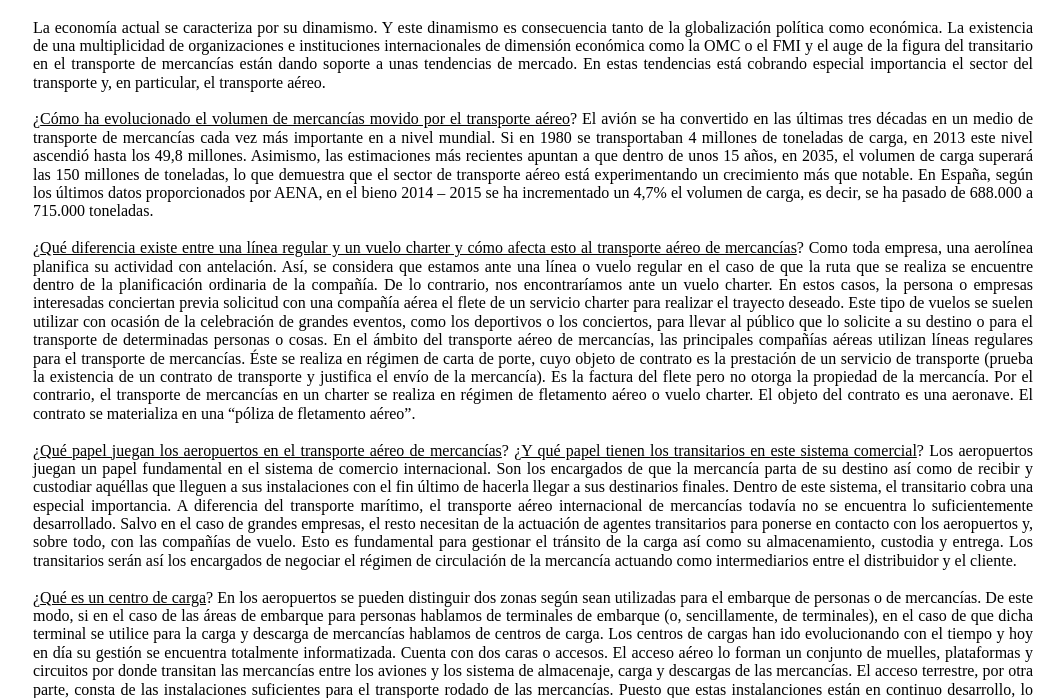
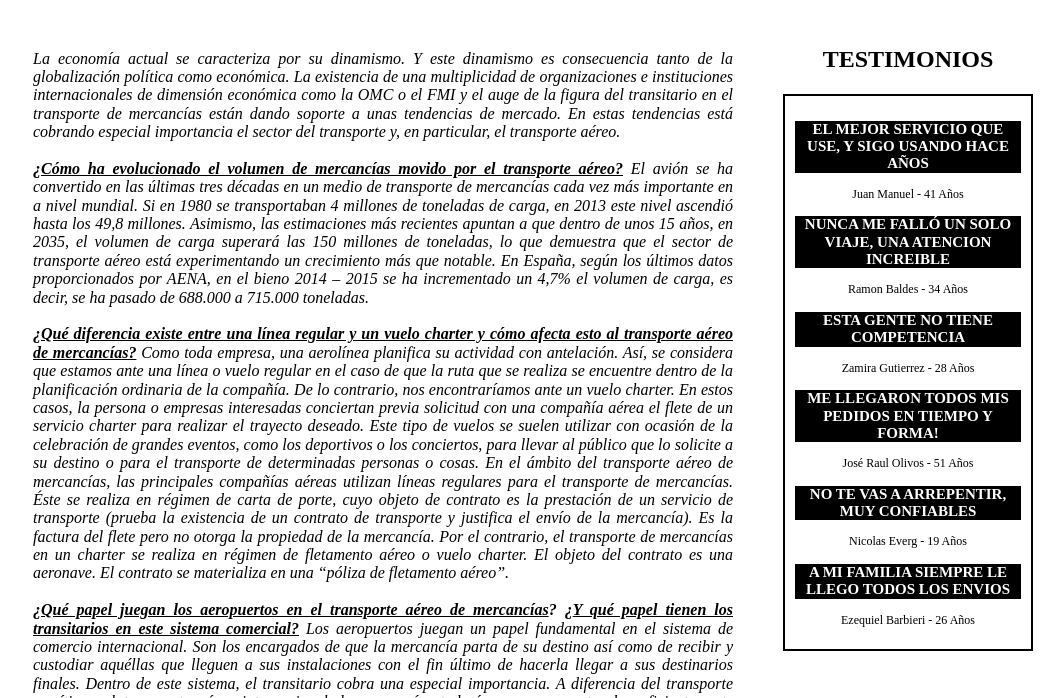
Before and after one commit to MarioBarberis/PagWebN1, a plain HTML site: page index.html in a window 1280 px wide. Shown: the part 582-1280 px from the top of the page, without its empty margins (107-1171 px from the left). Drawn offline with Linux system fonts and the light colour scheme.

Commit message:
Pag Web Final ll

```diff
--- a/css/estilos pag web.css
+++ b/css/estilos pag web.css
@@ -79,6 +79,45 @@ footer {
     text-align: center;
 }
 
+/* ------------------------------------------ Home ------------------------------------------------ */
+
+.texto{
+    width: 70%;
+    margin-top: 15px;
+}
+
+.testimonios{
+    width: 25%;
+    margin-top: 8px;
+
+}
+
+.testimonio{
+    border: 2px solid #000000;
+    box-sizing: border-box;
+    padding: 10px;
+}
+
+.testimonio .testi{
+    background-color: #000000;
+    color: white;
+    font-size: 15px;
+    font-weight: bold;
+    text-align: center;
+    display: block;
+}
+
+.testimonio .autor {
+    font-size: 12px;
+    text-align: center;
+    display: block;
+}
+
+.columnas{
+  display: flex;
+  justify-content: space-between;
+}
+
 /* ---------------------------------------- Nosotros ------------------------------------------------ */
 
 
@@ -145,10 +184,6 @@ footer {
         padding-left: 15px;
     }
 
-    .datos ul li{
-        font-style: italic;
-    }
-
     .datos img{
         padding-left: 60px;
         margin-top: 10px;
--- a/index.html
+++ b/index.html
@@ -51,80 +51,154 @@
 
     <main>
 
+
         <center><img src="img/Bienvenidos.jpg" alt="Bienvenidos" style="width:1000px; align-items: center;"></center>
 
         <h1 style="text-align: center;">BIENVENIDOS AL NUEVO MUNDO DEL TRASLADO AÉREO</h1>
 
-        <p>La economía actual se caracteriza por su dinamismo. Y este dinamismo es consecuencia tanto de la
-            globalización política como económica. La existencia de una multiplicidad de organizaciones e instituciones
-            internacionales de dimensión económica como la OMC o el FMI y el auge de la figura del transitario en el
-            transporte de mercancías están dando soporte a unas tendencias de mercado. En estas tendencias está cobrando
+        <div class="columnas">
+
+            <div class="texto">
+
+                <p>La economía actual se caracteriza por su dinamismo. Y este dinamismo es consecuencia tanto
+                    de la
+                    globalización política como económica. La existencia de una multiplicidad de organizaciones e
+                    instituciones
+                    internacionales de dimensión económica como la OMC o el FMI y el auge de la figura del transitario
+                    en el
+                    transporte de mercancías están dando soporte a unas tendencias de mercado. En estas tendencias está
+                    cobrando
                     especial importancia el sector del transporte y, en particular, el transporte aéreo. </br>
                     </br>
-            ¿<u>Cómo ha evolucionado el volumen de mercancías movido por el transporte aéreo</u>?
-            El avión se ha convertido en las últimas tres décadas en un medio de transporte de mercancías cada vez más
-            importante en a nivel mundial. Si en 1980 se transportaban 4 millones de toneladas de carga, en 2013 este
-            nivel ascendió hasta los 49,8 millones. Asimismo, las estimaciones más recientes apuntan a que dentro de
-            unos 15 años, en 2035, el volumen de carga superará las 150 millones de toneladas, lo que demuestra que el
+                    <u><b>¿Cómo ha evolucionado el volumen de mercancías movido por el transporte aéreo?</u></b>
+                    El avión se ha convertido en las últimas tres décadas en un medio de transporte de mercancías cada
+                    vez más
+                    importante en a nivel mundial. Si en 1980 se transportaban 4 millones de toneladas de carga, en 2013
+                    este
+                    nivel ascendió hasta los 49,8 millones. Asimismo, las estimaciones más recientes apuntan a que
+                    dentro de
+                    unos 15 años, en 2035, el volumen de carga superará las 150 millones de toneladas, lo que demuestra
+                    que el
                     sector de transporte aéreo está experimentando un crecimiento más que notable.
 
-            En España, según los últimos datos proporcionados por AENA, en el bieno 2014 – 2015 se ha incrementado un
+                    En España, según los últimos datos proporcionados por AENA, en el bieno 2014 – 2015 se ha
+                    incrementado un
                     4,7% el volumen de carga, es decir, se ha pasado de 688.000 a 715.000 toneladas.</br>
                     </br>
-            ¿<u>Qué diferencia existe entre una línea regular y un vuelo charter y cómo afecta esto al transporte aéreo de mercancías</u>?
-            Como toda empresa, una aerolínea planifica su actividad con antelación. Así, se considera que estamos ante
-            una línea o vuelo regular en el caso de que la ruta que se realiza se encuentre dentro de la planificación
+                    <u><b>¿Qué diferencia existe entre una línea regular y un vuelo charter y cómo afecta esto al
+                        transporte aéreo de mercancías?</b></u>
+                    Como toda empresa, una aerolínea planifica su actividad con antelación. Así, se considera que
+                    estamos ante
+                    una línea o vuelo regular en el caso de que la ruta que se realiza se encuentre dentro de la
+                    planificación
                     ordinaria de la compañía.
 
-            De lo contrario, nos encontraríamos ante un vuelo charter. En estos casos, la persona o empresas interesadas
-            conciertan previa solicitud con una compañía aérea el flete de un servicio charter para realizar el trayecto
-            deseado. Este tipo de vuelos se suelen utilizar con ocasión de la celebración de grandes eventos, como los
-            deportivos o los conciertos, para llevar al público que lo solicite a su destino o para el transporte de
+                    De lo contrario, nos encontraríamos ante un vuelo charter. En estos casos, la persona o empresas
+                    interesadas
+                    conciertan previa solicitud con una compañía aérea el flete de un servicio charter para realizar el
+                    trayecto
+                    deseado. Este tipo de vuelos se suelen utilizar con ocasión de la celebración de grandes eventos,
+                    como los
+                    deportivos o los conciertos, para llevar al público que lo solicite a su destino o para el
+                    transporte de
                     determinadas personas o cosas.
 
-            En el ámbito del transporte aéreo de mercancías, las principales compañías aéreas utilizan líneas regulares
-            para el transporte de mercancías. Éste se realiza en régimen de carta de porte, cuyo objeto de contrato es
-            la prestación de un servicio de transporte (prueba la existencia de un contrato de transporte y justifica el
+                    En el ámbito del transporte aéreo de mercancías, las principales compañías aéreas utilizan líneas
+                    regulares
+                    para el transporte de mercancías. Éste se realiza en régimen de carta de porte, cuyo objeto de
+                    contrato es
+                    la prestación de un servicio de transporte (prueba la existencia de un contrato de transporte y
+                    justifica el
                     envío de la mercancía). Es la factura del flete pero no otorga la propiedad de la mercancía.
 
-            Por el contrario, el transporte de mercancías en un charter se realiza en régimen de fletamento aéreo o
+                    Por el contrario, el transporte de mercancías en un charter se realiza en régimen de fletamento
+                    aéreo o
                     vuelo charter. El objeto del contrato es una aeronave. El contrato se materializa en una “póliza de
                     fletamento aéreo”. </br>
                     </br>
-            ¿<u>Qué papel juegan los aeropuertos en el transporte aéreo de mercancías</u>? ¿<u>Y qué papel tienen los transitarios en este sistema comercial</u>?
-            Los aeropuertos juegan un papel fundamental en el sistema de comercio internacional. Son los encargados de
+                    <u><b>¿Qué papel juegan los aeropuertos en el transporte aéreo de mercancías</u>? ¿<u>Y qué papel
+                        tienen los transitarios en este sistema comercial?</u></b>
+                    Los aeropuertos juegan un papel fundamental en el sistema de comercio internacional. Son los
+                    encargados de
                     que la mercancía parta de su destino así como de recibir y custodiar aquéllas que lleguen a sus
                     instalaciones con el fin último de hacerla llegar a sus destinarios finales.
 
-            Dentro de este sistema, el transitario cobra una especial importancia. A diferencia del transporte marítimo,
-            el transporte aéreo internacional de mercancías todavía no se encuentra lo suficientemente desarrollado.
-            Salvo en el caso de grandes empresas, el resto necesitan de la actuación de agentes transitarios para
-            ponerse en contacto con los aeropuertos y, sobre todo, con las compañías de vuelo. Esto es fundamental para
-            gestionar el tránsito de la carga así como su almacenamiento, custodia y entrega. Los transitarios serán así
-            los encargados de negociar el régimen de circulación de la mercancía actuando como intermediarios entre el
+                    Dentro de este sistema, el transitario cobra una especial importancia. A diferencia del transporte
+                    marítimo,
+                    el transporte aéreo internacional de mercancías todavía no se encuentra lo suficientemente
+                    desarrollado.
+                    Salvo en el caso de grandes empresas, el resto necesitan de la actuación de agentes transitarios
+                    para
+                    ponerse en contacto con los aeropuertos y, sobre todo, con las compañías de vuelo. Esto es
+                    fundamental para
+                    gestionar el tránsito de la carga así como su almacenamiento, custodia y entrega. Los transitarios
+                    serán así
+                    los encargados de negociar el régimen de circulación de la mercancía actuando como intermediarios
+                    entre el
                     distribuidor y el cliente. </br>
                     </br>
-            ¿<u>Qué es un centro de carga</u>?
-            En los aeropuertos se pueden distinguir dos zonas según sean utilizadas para el embarque de personas o de
-            mercancías. De este modo, si en el caso de las áreas de embarque para personas hablamos de terminales de
-            embarque (o, sencillamente, de terminales), en el caso de que dicha terminal se utilice para la carga y
+                    <u><b>¿Qué es un centro de carga?</b></u>
+                    En los aeropuertos se pueden distinguir dos zonas según sean utilizadas para el embarque de personas
+                    o de
+                    mercancías. De este modo, si en el caso de las áreas de embarque para personas hablamos de
+                    terminales de
+                    embarque (o, sencillamente, de terminales), en el caso de que dicha terminal se utilice para la
+                    carga y
                     descarga de mercancías hablamos de centros de carga.
 
-            Los centros de cargas han ido evolucionando con el tiempo y hoy en día su gestión se encuentra totalmente
-            informatizada. Cuenta con dos caras o accesos. El acceso aéreo lo forman un conjunto de muelles, plataformas
-            y circuitos por donde transitan las mercancías entre los aviones y los sistema de almacenaje, carga y
-            descargas de las mercancías. El acceso terrestre, por otra parte, consta de las instalaciones suficientes
+                    Los centros de cargas han ido evolucionando con el tiempo y hoy en día su gestión se encuentra
+                    totalmente
+                    informatizada. Cuenta con dos caras o accesos. El acceso aéreo lo forman un conjunto de muelles,
+                    plataformas
+                    y circuitos por donde transitan las mercancías entre los aviones y los sistema de almacenaje, carga
+                    y
+                    descargas de las mercancías. El acceso terrestre, por otra parte, consta de las instalaciones
+                    suficientes
                     para el transporte rodado de las mercancías.
 
-            Puesto que estas instalanciones están en continuo desarrollo, lo más habitual es que hoy en día éstas se
-            encuentren fusionadas en un centro de carga. Esta distribución favorece una mayor interoperabilidad entre
+                    Puesto que estas instalanciones están en continuo desarrollo, lo más habitual es que hoy en día
+                    éstas se
+                    encuentren fusionadas en un centro de carga. Esta distribución favorece una mayor interoperabilidad
+                    entre
                     las partes intervinientes.
                 </p>
 
+            </div>
 
+            <div class="testimonios">
 
+                <center><h2>TESTIMONIOS</h2></center>
+                <div class="testimonio">
 
+                    <p class="testi"> EL MEJOR SERVICIO QUE USE, Y SIGO USANDO HACE AÑOS</p>
 
+                    <p class="autor"> Juan Manuel - 41 Años</p>
+
+                    <p class="testi"> NUNCA ME FALLÓ UN SOLO VIAJE, UNA ATENCION INCREIBLE</p>
+
+                    <p class="autor"> Ramon Baldes - 34 Años</p>
+
+                    <p class="testi"> ESTA GENTE NO TIENE COMPETENCIA</p>
+
+                    <p class="autor"> Zamira Gutierrez - 28 Años</p>
+
+                    <p class="testi"> ME LLEGARON TODOS MIS PEDIDOS EN TIEMPO Y FORMA!</p>
+
+                    <p class="autor"> José Raul Olivos - 51 Años</p>
+
+                    <p class="testi"> NO TE VAS A ARREPENTIR, MUY CONFIABLES</p>
+
+                    <p class="autor"> Nicolas Everg - 19 Años</p>
+
+                    <p class="testi"> A MI FAMILIA SIEMPRE LE LLEGO TODOS LOS ENVIOS</p>
+
+                    <p class="autor"> Ezequiel Barbieri - 26 Años</p>
+
+                </div>
+
+            </div>
+
+        </div>
     </main>
 
     <!-- Cierre -->
```
Also changed, not shown: contacto.html (+4 -4 lines). Lines whose indentation alone changed are shown as unchanged.
